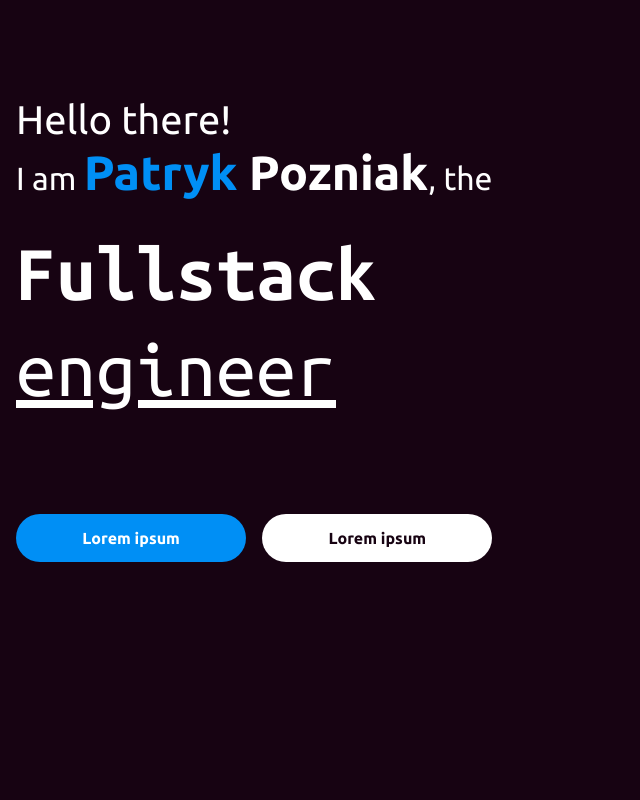
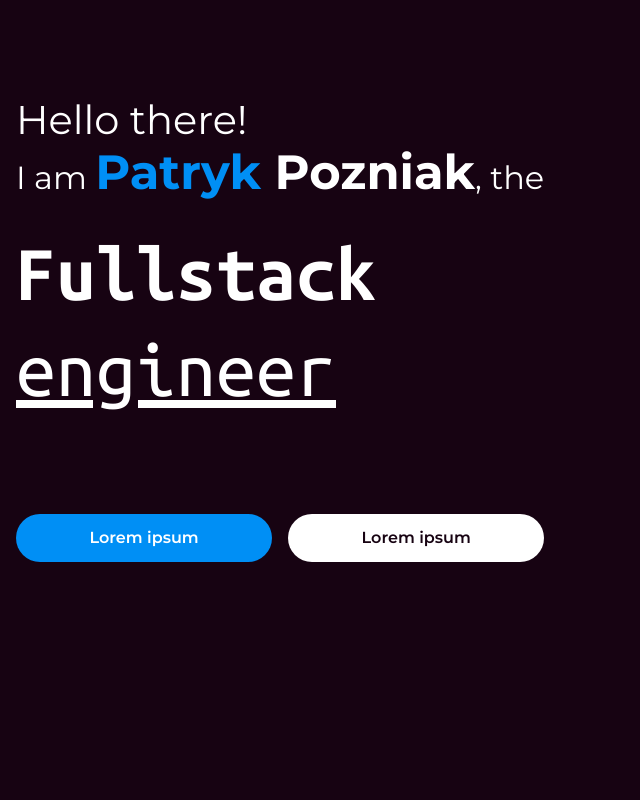
Before and after one commit to ppozniak/ppozniak-dev, a Next.js app: page / in a window 1280 px wide. Shown: the top 800 px of the page, without its empty margins (0-640 px from the left). Built offline with nearby package versions, Linux system fonts and the light colour scheme.

Commit message:
Change main font to montserrat

```diff
--- a/components/button/index.tsx
+++ b/components/button/index.tsx
@@ -23,7 +23,7 @@ export const Button = ({
     {...rest}
     type={type}
     className={clsx(
-      "rounded-3xl px-4 py-3 max-w-xs font-bold flex-grow",
+      "rounded-3xl px-4 py-3 max-w-xs font-semibold flex-grow",
       "transition-colors",
       themeClassName[theme],
       className
--- a/pages/_app.tsx
+++ b/pages/_app.tsx
@@ -1,19 +1,18 @@
 import "styles/globals.css";
 import type { AppProps } from "next/app";
 import Head from "next/head";
-import { Ubuntu, Ubuntu_Mono } from "@next/font/google";
+import { Ubuntu_Mono, Montserrat } from "@next/font/google";
 import clsx from "clsx";
 
-const ubuntu = Ubuntu({
+const montserrat = Montserrat({
   subsets: ["latin"],
-  weight: ["400", "700"],
-  variable: "--font-ubuntu",
+  variable: "--font-sans",
   display: "swap",
 });
 
 const ubuntuMono = Ubuntu_Mono({
   weight: ["400", "700"],
-  variable: "--font-ubuntu-mono",
+  variable: "--font-mono",
   subsets: ["latin"],
   display: "swap",
 });
@@ -25,7 +24,9 @@ export default function App({ Component, pageProps }: AppProps) {
         <meta name="viewport" content="width=device-width, initial-scale=1" />
         <link rel="icon" href="/favicon.ico" />
       </Head>
-      <div className={clsx(ubuntu.variable, ubuntuMono.variable, "font-sans")}>
+      <div
+        className={clsx(montserrat.variable, ubuntuMono.variable, "font-sans")}
+      >
         <Component {...pageProps} />
       </div>
     </>
--- a/tailwind.config.js
+++ b/tailwind.config.js
@@ -34,8 +34,8 @@ module.exports = {
       },
 
       fontFamily: {
-        sans: ["var(--font-ubuntu)", ...fontFamily.sans],
-        mono: ["var(--font-ubuntu-mono)", ...fontFamily.mono],
+        sans: ["var(--font-sans)", ...fontFamily.sans],
+        mono: ["var(--font-mono)", ...fontFamily.mono],
       },
     },
   },
```
